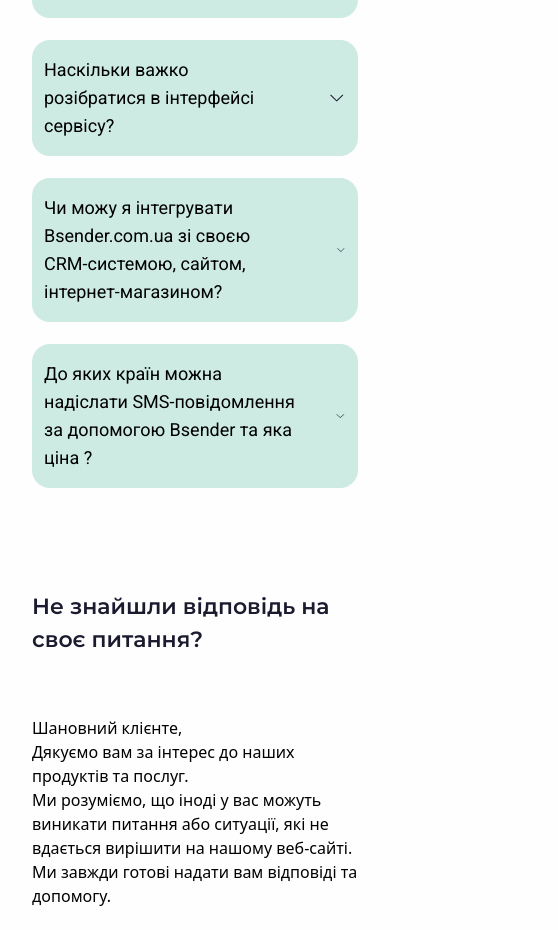
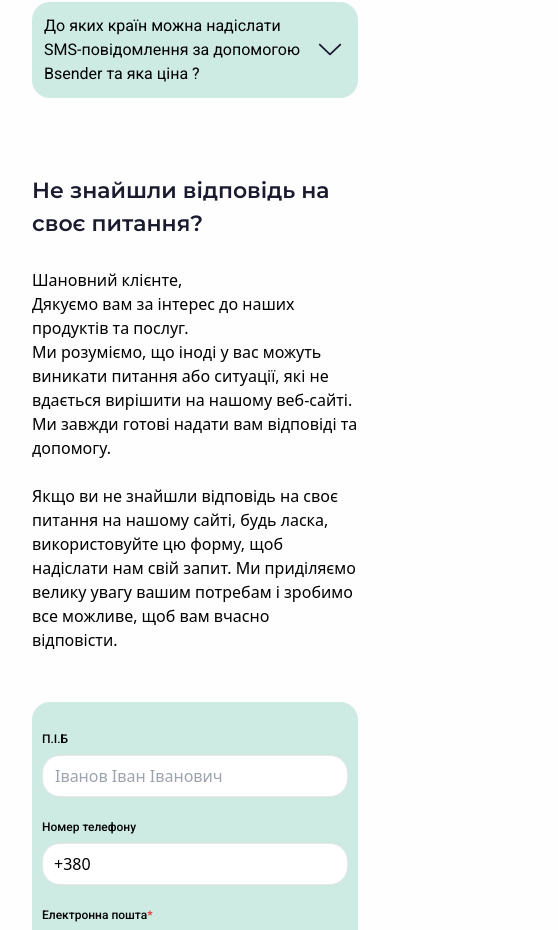
Before and after one commit to eugeniusz57/sendler2, a Next.js app: page /questions in a window 390 px wide. Shown: the part 1033-1963 px from the top of the page, 558 px wide, since content can reach past the window. Built offline with nearby package versions, Linux system fonts and the light colour scheme; no server answers.

Commit message:
fix button feedback and add mobile style for page questions

```diff
--- a/app/(publicPages)/questions/page.tsx
+++ b/app/(publicPages)/questions/page.tsx
@@ -6,7 +6,7 @@ import { ArrayQuestions } from '@/data/data';
 const Question = () => {
   return (
     <>
-      <section className=" bg-[url('/bg-questions.jpg')]  bg-cover flex flex-col items-center pt-[193px]  h-[606px] w-full ">
+      <section className=" bg-[url('/bg-questions.jpg')]  bg-cover flex flex-col items-center pt-[193px]  h-[400px]  md:h-[532px]  lg:h-[606px] w-full ">
         <div className="container ">
           <Title type="h1" color="light">
             Питання-відповідь
@@ -19,7 +19,7 @@ const Question = () => {
             return (
               <li
                 key={id}
-                className="bg-formBg pr-3 lg:pr-7 lg:pl-5 pl-3  rounded-[18px] mb-[22px] lg:max-w-[1076px] w-full"
+                className="bg-formBg pr-3 lg:pr-7 lg:pl-5 pl-3  rounded-[18px] mb-[14px] md:mb-[22px] lg:max-w-[1076px] w-full"
               >
                 <QuestionSegment title={title} desc={desc} email={email} />
               </li>
@@ -28,13 +28,13 @@ const Question = () => {
         </ul>
       </section>
 
-      <section className="container pt-20 flex flex-col items-start">
+      <section className="container pt-[62px]  md:pt-20 flex flex-col items-start">
         <Title type="h1" color="dark">
           Не знайшли відповідь на своє питання?
         </Title>
-        <div className="block lg:flex mt-[60px] lg:justify-between w-full">
-          <ul className="lg:max-w-[625px] mb-20 lg:mb-0 lg:pt-[86px]">
-            <li className="pb-8">
+        <div className="block lg:flex mt-7 md:mt-[60px] lg:justify-between w-full">
+          <ul className="lg:max-w-[625px] mb-[50px] mb:mb-20 lg:mb-0 lg:pt-[86px]">
+            <li className="pb-[24px] md:pb-8">
               <p>
                 Шановний клієнте,
                 <br />
--- a/components/Footer.tsx
+++ b/components/Footer.tsx
@@ -8,11 +8,11 @@ const Footer = () => {
 	return (
 		<footer
 			id="footer"
-			className=" w-full flex justify-center bg-bgFooter pt-[50px] pb-[38px] text-white font-roboto text-lg font-normal"
+			className=" w-full flex justify-center bg-bgFooter md:pt-[60px] pt-[30px] lg:pt-[50px] pb-[38px] text-white font-roboto text-lg font-normal"
 		>
 			<div className="container ">
 				<LogoFooter />
-				<ul className="flex flex-wrap lg:flex-wrap-no-wrap justify-between items-center pt-[60px]">
+				<ul className="flex flex-wrap lg:flex-wrap-no-wrap justify-between items-center pt-10 md:pt-[60px]">
 					<li className="flex flex-col gap-[14px] justify-center mb-[50px] lg:mb-0">
 						<p className=" lg:text-base text-sm font-medium ">
 							Компанія ТОВ &quot;Інноваційні медіа рішення&quot;
@@ -43,7 +43,7 @@ const Footer = () => {
 							Мобільний маркетинг, Масові SMS розсилки
 						</p>
 					</li>
-					<li className="flex flex-col gap-[14px] justify-center">
+					<li className="flex flex-col gap-[14px] justify-center w-full">
 						<Feedback />
 					</li>
 					<li className="block lg:hidden">
--- a/components/QuestionSegment .tsx
+++ b/components/QuestionSegment .tsx
@@ -21,10 +21,10 @@ const QuestionSegment = ({ title, desc, email }: Props) => {
     <>
       <button
         onClick={toggleDescription}
-        className="flex justify-between  items-center text-start w-full py-4 lg:py-5"
+        className="flex justify-between items-center text-start w-full py-3 md:py-5 lg:py-[22px] "
       >
-        <h3 className="max-w-[575px] lg:max-w-none lg:text-xl text-lg font-roboto block">{title}</h3>
-        <span className="block ml-10">
+        <h3 className="w-[276px] md:w-[575px] lg:max-w-none text-base lg:text-xl md:text-lg font-roboto block">{title}</h3>
+        <span className="block ml-2 md:ml-8 lg:ml-10 w-8 h-8">
           {expanded ? (
             <Image
               src="/svg/arrow-down.svg"
@@ -43,7 +43,7 @@ const QuestionSegment = ({ title, desc, email }: Props) => {
         </span>
       </button>
       <p
-        className={` text-[16px] mt-4 lg:mt-5 lg:pr-[196px] pb-4 lg:pb-5 ${
+        className={` text-sm md:text-[16px] w-full mt-3 lg:mt-[18px] lg:pr-[196px] pb-4 lg:pb-5 ${
           expanded ? "hidden " : " blok"
         }`}
       >
--- a/components/forms/FormFeedback.tsx
+++ b/components/forms/FormFeedback.tsx
@@ -60,7 +60,7 @@ const FormFeedback = ({ onClose, title, cross }: Props) => {
     <form
       autoComplete="off"
       onSubmit={handleSubmit(onSubmit)}
-      className=" relative w-[526px] mx-auto pb-11 pt-[29px]  flex justify-items-center  items-center flex-col leading-6 rounded-[18px] border-gray-700  bg-formBg px-[26px]"
+      className=" relative md:w-[526px] w-full mx-auto pb-7 md:pb-11 pt-[29px]  flex justify-items-center  items-center flex-col leading-6 rounded-[18px] border-gray-700  bg-formBg px-[10px] md:px-[26px]"
     >
       {cross && (
         <button
@@ -72,7 +72,7 @@ const FormFeedback = ({ onClose, title, cross }: Props) => {
       )}
       {title && <h1 className="form-title mb-8 mt-[15px]">{title}</h1>}
       <div className="text-left w-full mb-8">
-        <label htmlFor="name" className="font-roboto text-sm font-medium mb-2 block">
+        <label htmlFor="name" className="font-roboto text-xs md:text-sm font-medium mb-2 block">
           П.І.Б
         </label>
         <div className="flex relative">
@@ -87,7 +87,7 @@ const FormFeedback = ({ onClose, title, cross }: Props) => {
           {errors.name && <span className="form-errors">{errors.name.message}</span>}
         </div>
 
-        <label htmlFor="phone" className="font-roboto text-sm font-medium mb-2  mt-8 block">
+        <label htmlFor="phone" className="font-roboto text-xs md:text-sm font-medium mb-2 mt-[22px] md:mt-8 block">
           Номер телефону
         </label>
         <div className="flex relative">
@@ -102,7 +102,7 @@ const FormFeedback = ({ onClose, title, cross }: Props) => {
           {errors.phone && <span className="form-errors">{errors.phone.message}</span>}
         </div>
 
-        <label htmlFor="email" className="font-roboto text-sm font-medium mb-2  mt-8 block">
+        <label htmlFor="email" className="font-roboto text-xs md:text-sm font-medium mb-2 mt-[22px] md:mt-8 block">
           Електронна пошта<span className=" text-redStar">*</span>
         </label>
 
@@ -119,7 +119,7 @@ const FormFeedback = ({ onClose, title, cross }: Props) => {
           {errors.email && <span className="form-errors">{errors.email.message}</span>}
         </div>
 
-        <label htmlFor="desc" className="font-roboto text-sm font-medium mb-2  mt-8 block">
+        <label htmlFor="desc" className="font-roboto text-xs md:text-sm font-medium mb-2 mt-[22px] md:mt-8 block">
           Текст повідомлення<span className=" text-redStar">*</span>
         </label>
         <div className="flex relative">
```
